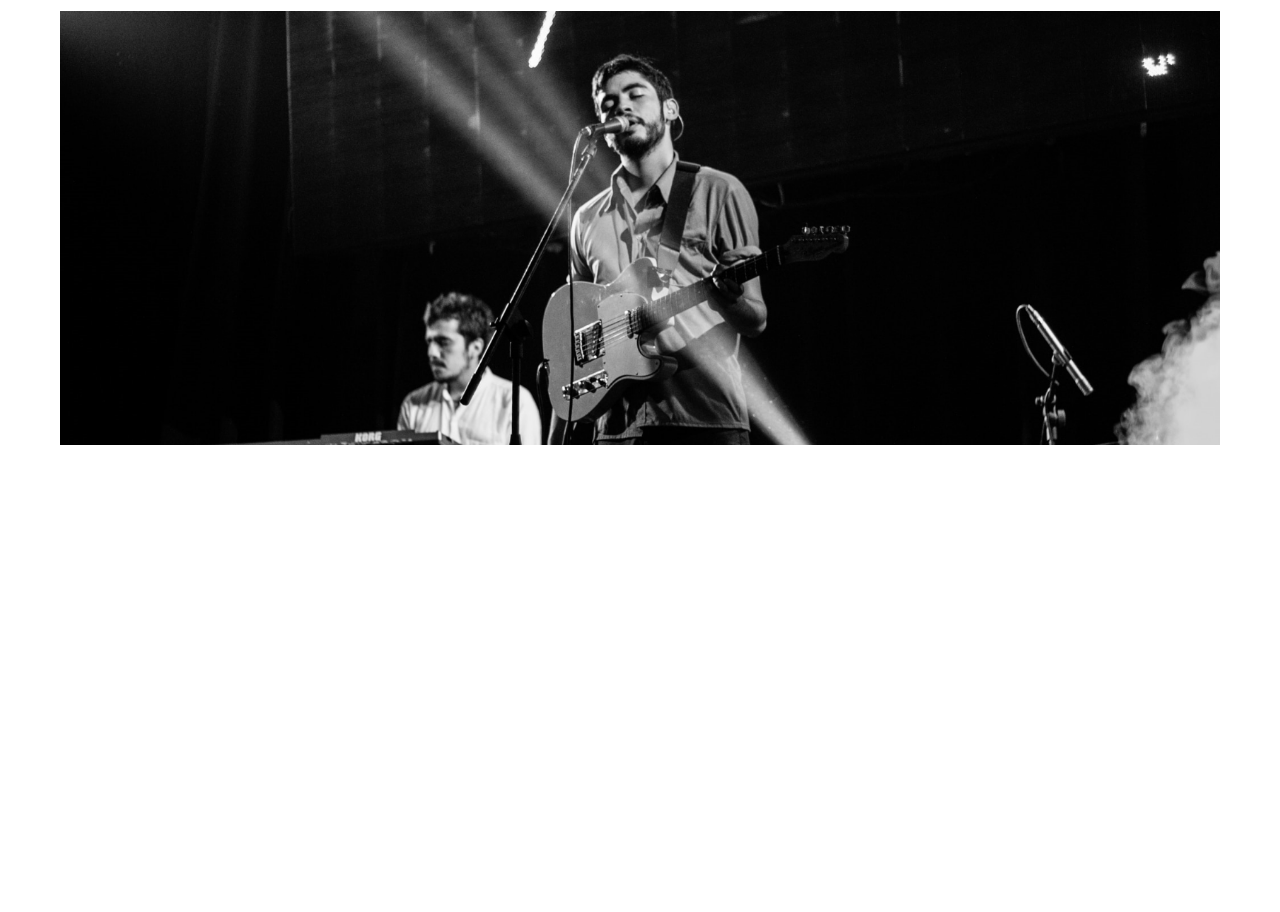
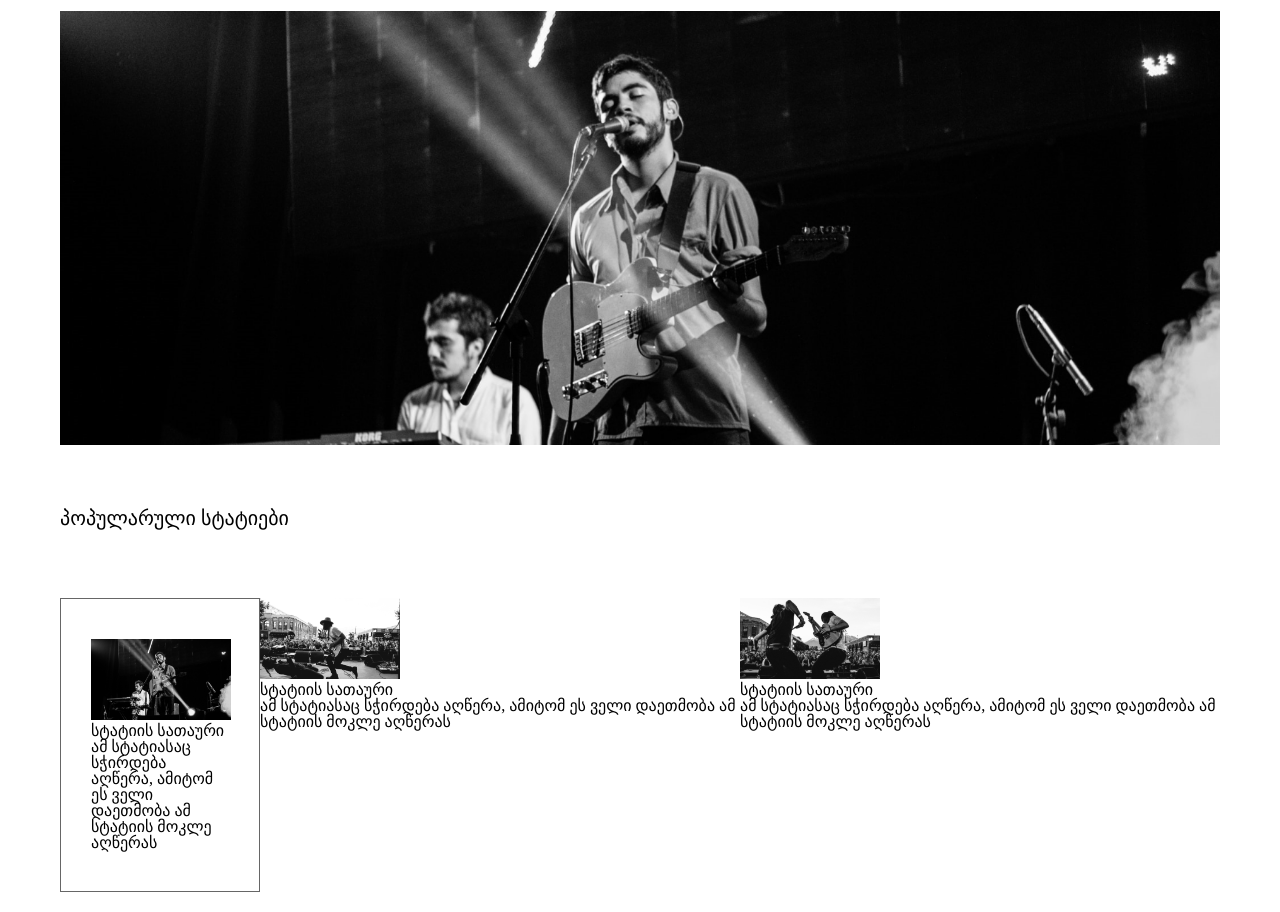
Before and after one commit to tamunaadola/homework9, a plain HTML site: page index.html in a window 1280 px wide. Shown: the part 117-1029 px from the top of the page. Before the commit the page ends 800 px from the top, so only its background shows below. Drawn offline with Linux system fonts and the light colour scheme.

Commit message:
add sections and images

```diff
--- a/index.html
+++ b/index.html
@@ -18,7 +18,7 @@
                 <ul class="ul_navigation">
                     <li class="list color"><a href="#">პროექტის შესახებ</a></li>
                     <li class="list color"><a href="#">მოთხოვნები</a></li>
-                    <li class="list color" ><a href="#">EZPLORE</a></li>
+                    <li class="list color"><a href="#">EZPLORE</a></li>
                     <li class="list color"><a href="#">შესვლა</a></li>
                     <li class="list search_icon"><img src="images/search.png" alt="search"></li>
                 </ul>
@@ -27,6 +27,34 @@
         <section class="first_section" >
             <img src="images/band.png" alt="band">
         </section>
+        <section class="second_section">
+           <div class="second_section_title">
+            <h2 class="title">პოპულარული სტატიები</h2>
+           </div>
+            <div class="second_section_box">
+                <div class="first_article">
+                    <img src="images/image1.png" alt="image1">
+                    <h3>სტატიის სათაური</h3>
+                    <p>ამ სტატიასაც სჭირდება აღწერა, ამიტომ ეს ველი
+                        დაეთმობა ამ სტატიის მოკლე აღწერას </p>
+
+                </div>
+                <div class="second_article">
+                    <img src="images/image2.png" alt="image2">
+                    <h3>სტატიის სათაური</h3>
+                    <p>ამ სტატიასაც სჭირდება აღწერა, ამიტომ ეს ველი
+                        დაეთმობა ამ სტატიის მოკლე აღწერას </p>
+
+                </div>
+                <div class="third_article">
+                    <img src="images/image3.png" alt="image3">
+                    <h3>სტატიის სათაური</h3>
+                    <p>ამ სტატიასაც სჭირდება აღწერა, ამიტომ ეს ველი
+                        დაეთმობა ამ სტატიის მოკლე აღწერას </p>
+
+                </div>
+            </div>
+        </section>
     </div>
 
 </body>
--- a/main.css
+++ b/main.css
@@ -37,4 +37,47 @@
 }
 .first_section img{
     width:100%;
+    /* flex-wrap: wrap; */
 }
+/* @media (max-width:1024px){
+    header{
+        display: none;
+    }
+
+} */
+/* .second_section{
+    display: flex;
+} */
+
+.second_section_title{
+    padding:60px 60px;
+    font-size: 20px;
+}
+/* .title{
+    color: #F5F5F5;
+} */
+.second_section_box{
+    display: flex;
+    /* flex-wrap: wrap; */
+    justify-content: space-around;
+    padding: 10px 60px;
+
+}
+.first_article{
+    border: 1px solid #666666;
+    padding:40px 30px;
+    width: 200px;
+
+}
+.first_article img{
+    width:140px;
+
+}
+.second_article img{
+    width:140px;
+
+}
+.third_article img{
+    width:140px;
+
+}
```
